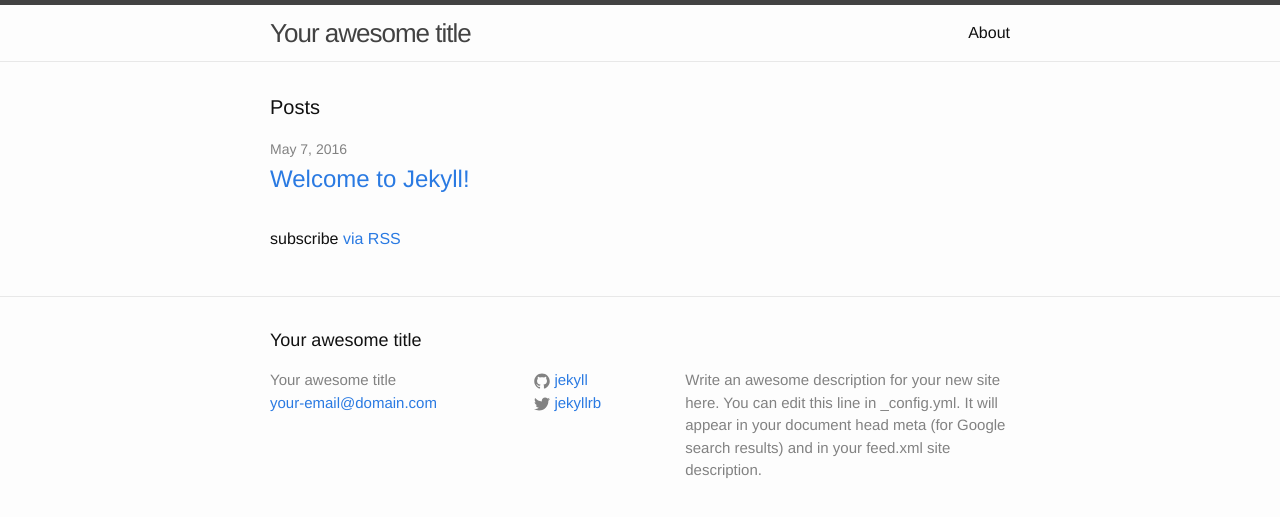
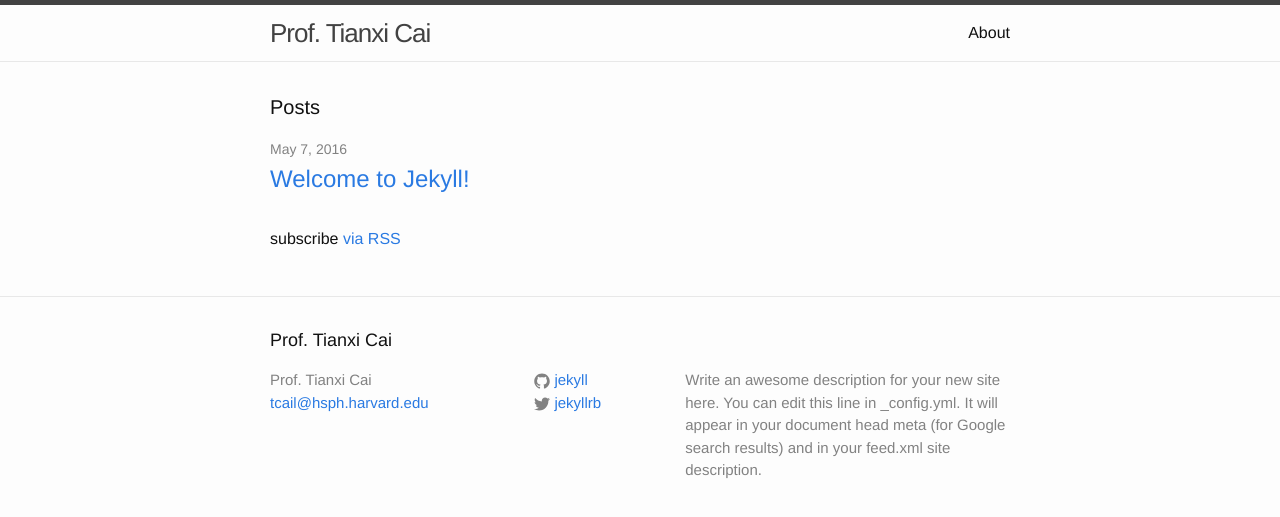
Before and after one commit to Xuanmengcai/Xuanmengcai-github-io, a Jekyll site: the page built from index.html, in a window 1280 px wide. Shown: the top 517 px of the page. Built offline with Jekyll 4.4.1, drawn with Linux system fonts in a browser that asks for light colours.

Commit message:
Update _config.yml

```diff
--- a/_config.yml
+++ b/_config.yml
@@ -6,8 +6,8 @@
 # 'jekyll serve'. If you change this file, please restart the server process.
 
 # Site settings
-title: Your awesome title
-email: your-email@domain.com
+title: Prof. Tianxi Cai
+email: tcail@hsph.harvard.edu
 description: > # this means to ignore newlines until "baseurl:"
   Write an awesome description for your new site here. You can edit this
   line in _config.yml. It will appear in your document head meta (for
```
